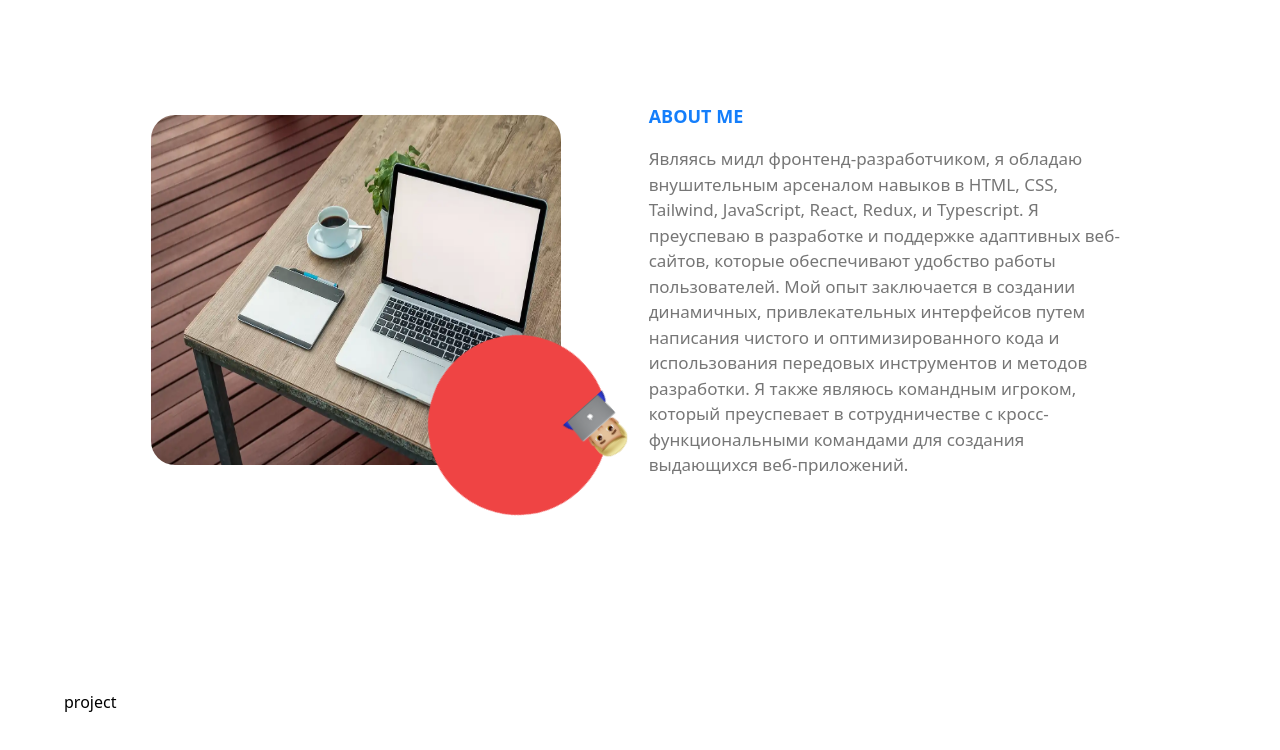
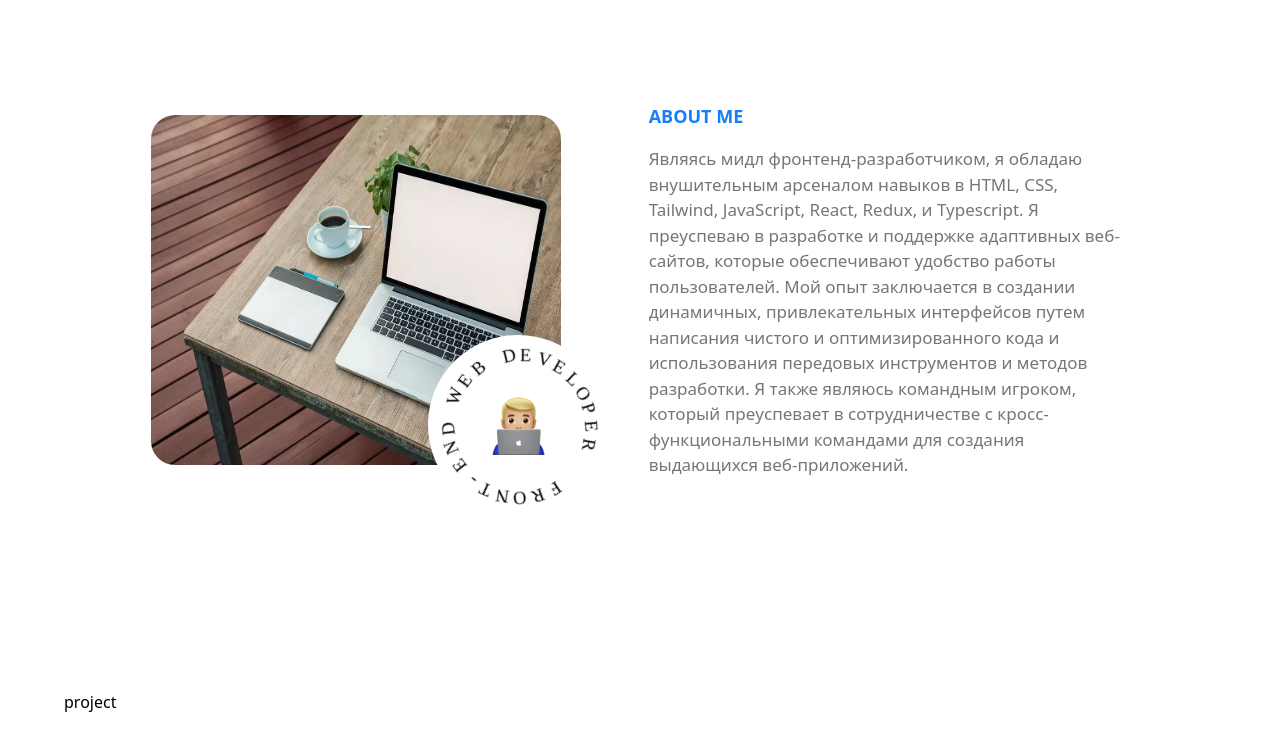
Before and after one commit to dev-tokumei/Tokumeidev, a React (Create React App) app: page / in a window 1280 px wide. Shown: the part 910-1660 px from the top of the page. Built offline with nearby package versions, Linux system fonts and the light colour scheme.

Commit message:
text spinner ready

```diff
--- a/src/components/about/about.component.jsx
+++ b/src/components/about/about.component.jsx
@@ -2,7 +2,8 @@ import React from 'react';
 import { Container } from '@mui/material';
 import note from '../../assets/img/nout.webp';
 import mac from '../../assets/img/mac.png';
-import './about.css'
+import textimg from '../../assets/img/textimg.svg';
+import './about.css';
 
 const About = () => {
   return (
@@ -18,8 +19,11 @@ const About = () => {
               src={note}
               alt='notebook'
             />
-            <div className='flex justify-center loader items-center w-[180px] h-[180px] bg-red-500 rounded-full bottom-[-50px] right-[-47px] absolute'>
+            <div className='flex justify-center items-center w-[180px] h-[180px] bg-white rounded-full bottom-[-50px] right-[-47px] absolute'>
               <img className='w-[60px] h-[60px]' src={mac} alt='mac' />
+              <span className='w-full loader h-full absolute z-10'>
+                <img className='w-[180px] h-[180px]' src={textimg} alt='' />
+              </span>
             </div>
           </div>
           <div className='w-[480px]'>
--- a/src/components/about/about.css
+++ b/src/components/about/about.css
@@ -1,7 +1,7 @@
 .loader {
   display: inline-block;
   box-sizing: border-box;
-  animation: rotation 2.5s linear infinite;
+  animation: rotation 7s linear infinite;
 }
 
 @keyframes rotation {
```
